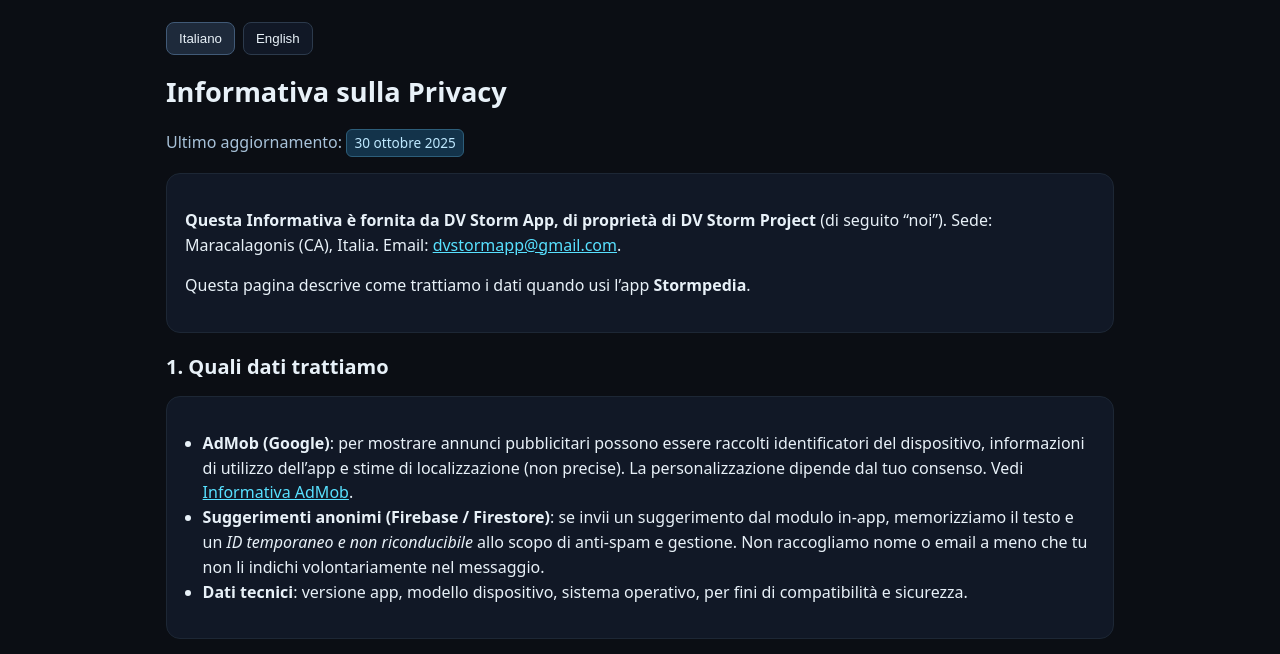
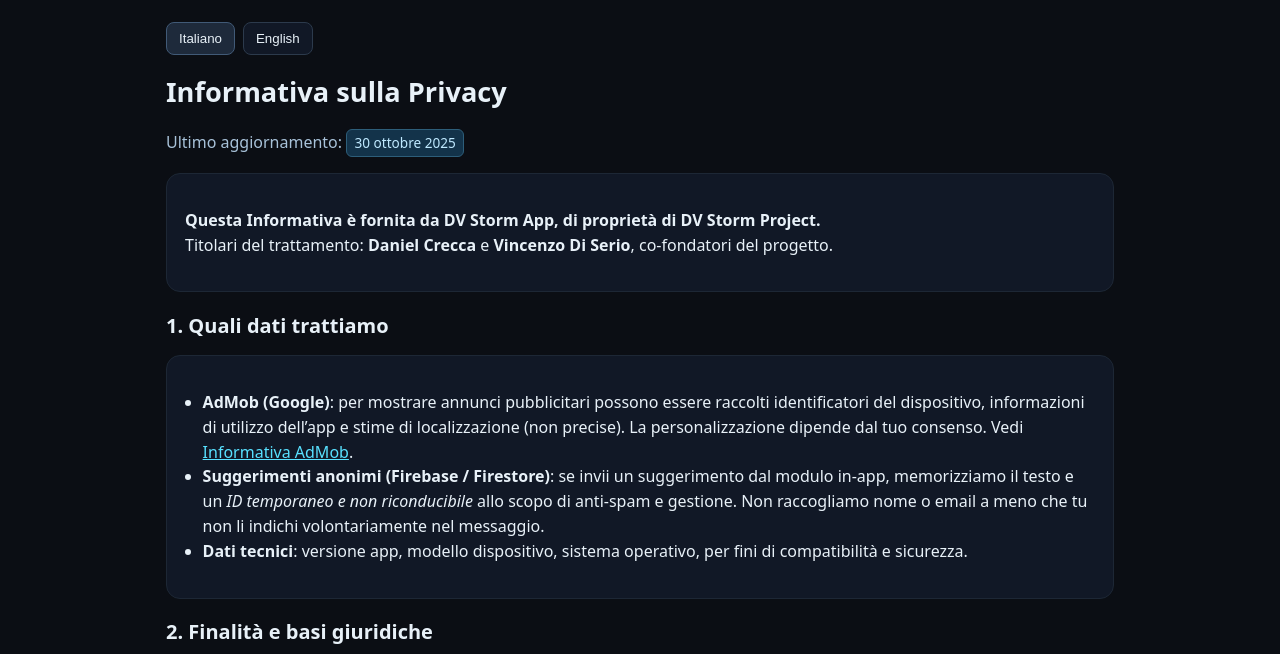
Before and after one commit to dvsstormreport-pixel/stormpedia-legal, a plain HTML site: page privacy-policy.html in a window 1280 px wide. Shown: the part 81-735 px from the top of the page. Drawn offline with Linux system fonts and the light colour scheme.

Commit message:
Update privacy-policy.html

```diff
--- a/privacy-policy.html
+++ b/privacy-policy.html
@@ -58,8 +58,9 @@
       <p class="muted">Ultimo aggiornamento: <span class="badge">30 ottobre 2025</span></p>
 
       <div class="card">
-        <p><strong>Questa Informativa è fornita da DV Storm App, di proprietà di DV Storm Project</strong> (di seguito “noi”). Sede: Maracalagonis (CA), Italia. Email: <a href="mailto:dvstormapp@gmail.com">dvstormapp@gmail.com</a>.</p>
-        <p>Questa pagina descrive come trattiamo i dati quando usi l’app <strong>Stormpedia</strong>.</p>
+         <p><strong>Questa Informativa è fornita da DV Storm App, di proprietà di DV Storm Project.</strong><br>
+            Titolari del trattamento: <strong>Daniel Crecca</strong> e <strong>Vincenzo Di Serio</strong>, co-fondatori del progetto.</p>
+
       </div>
 
       <h2>1. Quali dati trattiamo</h2>
```
